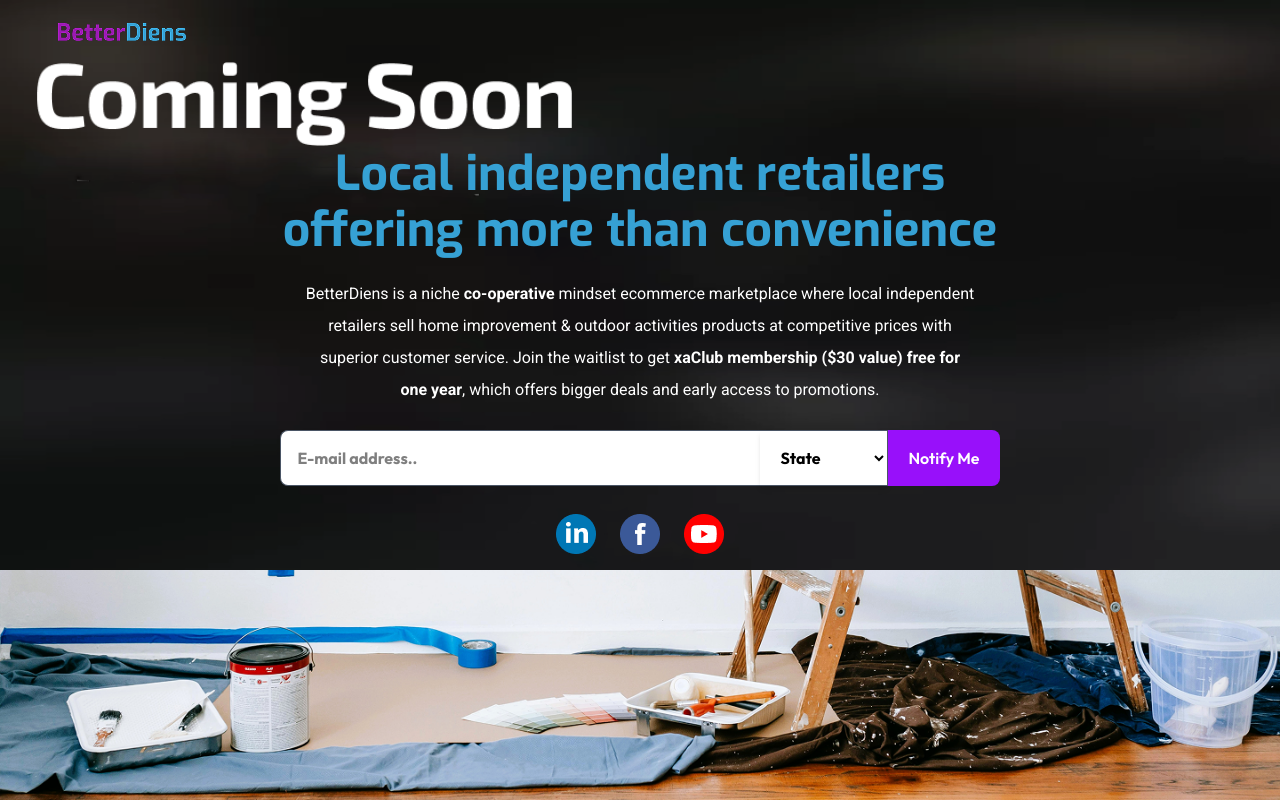
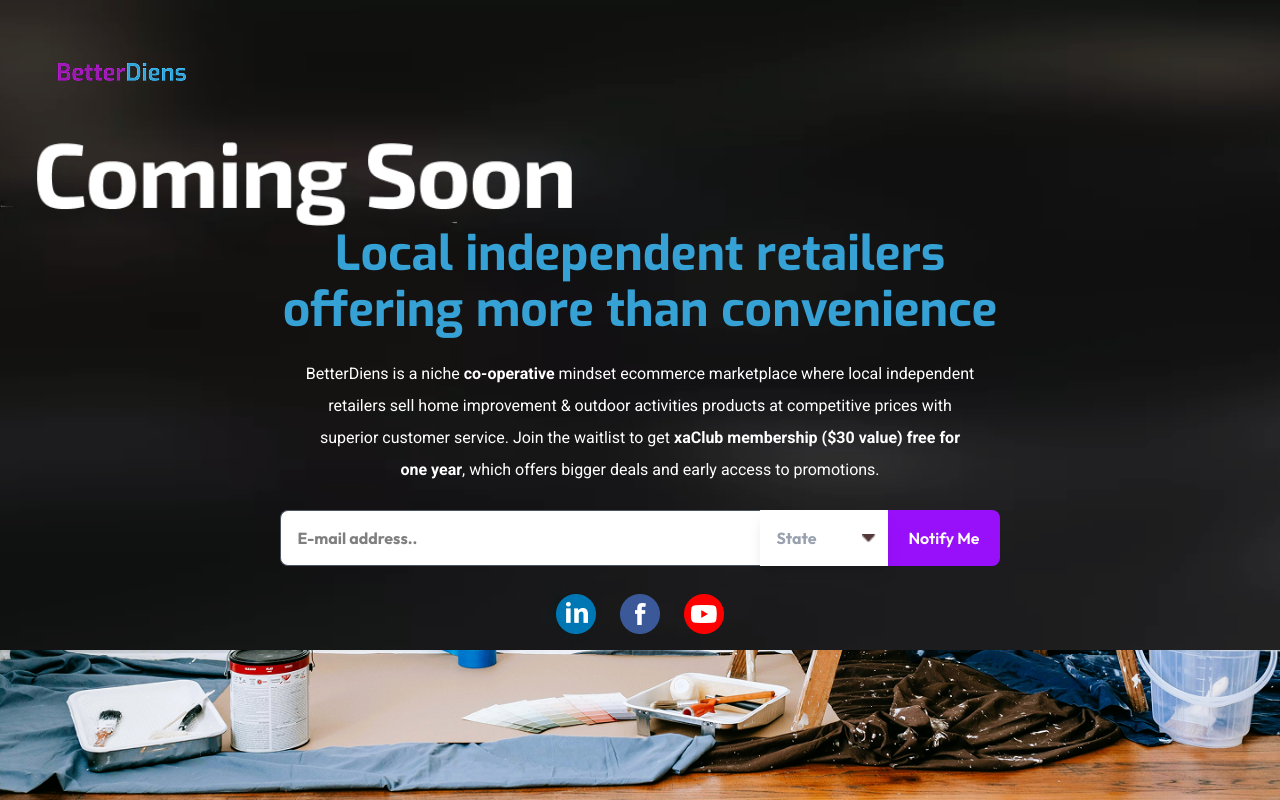
Before and after one commit to hereistopdev/BetterDiens, a Next.js app: page / in a window 1280 px wide. Built offline with nearby package versions, Linux system fonts and the light colour scheme.

Commit message:
fix issues

```diff
--- a/src/components/ComingSoon.tsx
+++ b/src/components/ComingSoon.tsx
@@ -26,16 +26,16 @@
         </div>
 
         <div className="relative z-10 p-3">
-          <Image src="/title.png" alt="Title" width={171} height={50} />
-          <Image src="/Coming_Soon_text.png" alt="Coming Soon text" width={536} height={85.39} />
+          <Image src="/title.png" alt="Title" width={171} height={50} className="mt-10" />
+          <Image src="/Coming_Soon_text.png" alt="Coming Soon text" width={536} height={85.39} className="mt-10" />
           <p className="font-bold font-[family-name:var(--font-exo)] text-[48px] text-[#36A1D4] leading-14">Local independent retailers <br /> offering more than convenience</p>
           <div className="justify-center flex m-[20px]">
             <p className="w-[670px] leading-8 font-[family-name:var(--font-roboto)]">BetterDiens is a niche <span className="font-bold">co-operative</span> mindset ecommerce marketplace where local
               independent retailers sell home improvement & outdoor activities products at competitive
               prices with superior customer service. Join the waitlist to get <span className="font-bold">xaClub membership ($30 value) free for one year</span>, which offers bigger deals and early access to promotions.</p>
           </div>
-          <div className="mt-6 flex flex-col sm:flex-row md:flex-row justify-center">
-            <div>
+          <div className="mt-6 flex flex-col sm:flex-row md:flex-row 2xl:flex-row justify-center">
+            <div className="flex flex-row">
               <input
                 type="email"
                 placeholder="E-mail address.."
@@ -44,17 +44,29 @@
                 className="px-4 py-2 w-full h-14 sm:w-120 bg-white
                 border border-r-0 rounded-l-lg border-gray-600 text-black font-bold font-[family-name:var(--font-outfit)] focus:outline-none"
               />
+              <div className="relative sm:w-auto">
                 <select
                   value={state}
                   onChange={(e) => setState(e.target.value)}
-
-                className="px-4 py-2 w-full sm:w-auto h-14 bg-white border border-l-0 border-gray-600 shadow-md text-black font-bold font-[family-name:var(--font-outfit)] "
+                  className={`px-4 py-2 w-full sm:w-32 h-14 bg-white shadow-lg
+                  text-black font-bold font-[family-name:var(--font-outfit)] pr-10
+                  appearance-none ${state === "" ? "text-gray-400" : "text-black"}`}
                 >
                   <option value="">State</option>
                   <option value="CA">California</option>
                   <option value="NY">New York</option>
                   <option value="TX">Texas</option>
                 </select>
+                <div className="absolute inset-y-0 right-3 flex items-center pointer-events-none transition-transform duration-200 peer-focus:rotate-180">
+                  <Image
+                    src="/dropdown.png"
+                    alt="Dropdown"
+                    width={14}
+                    height={8}
+                    className="transition-transform duration-200 peer-focus:rotate-180"
+                  />
+                </div>
+              </div>
             </div>
             <button
               type="button"
```
Also changed, not shown: public/dropdown.png (added). Lines whose indentation alone changed are shown as unchanged.
